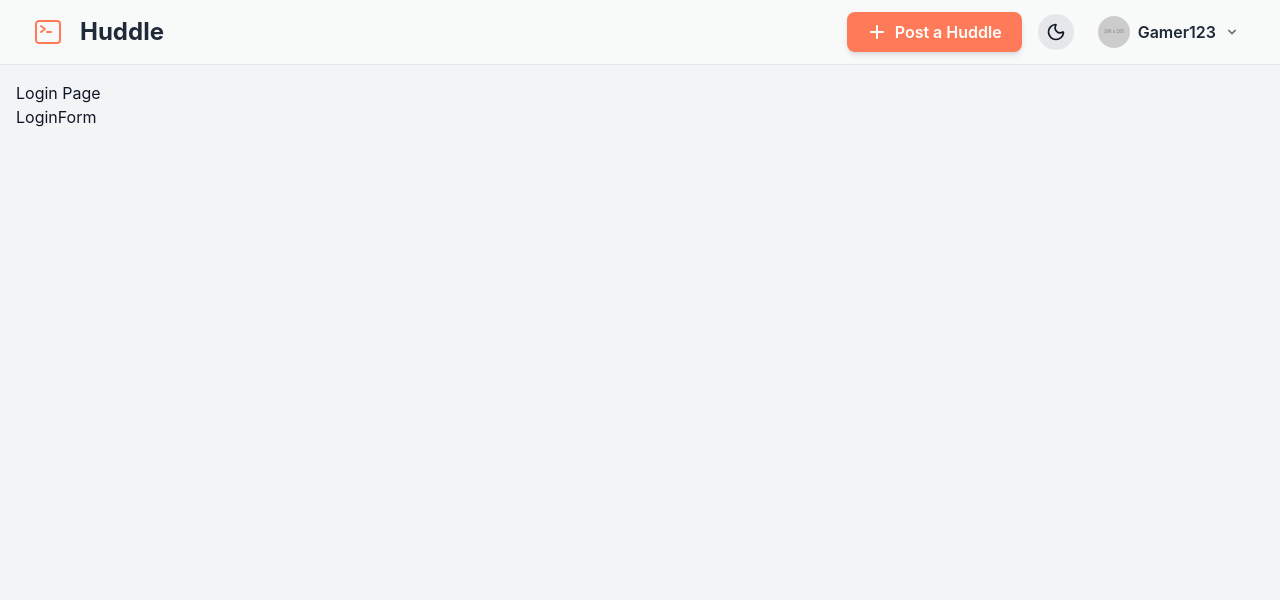
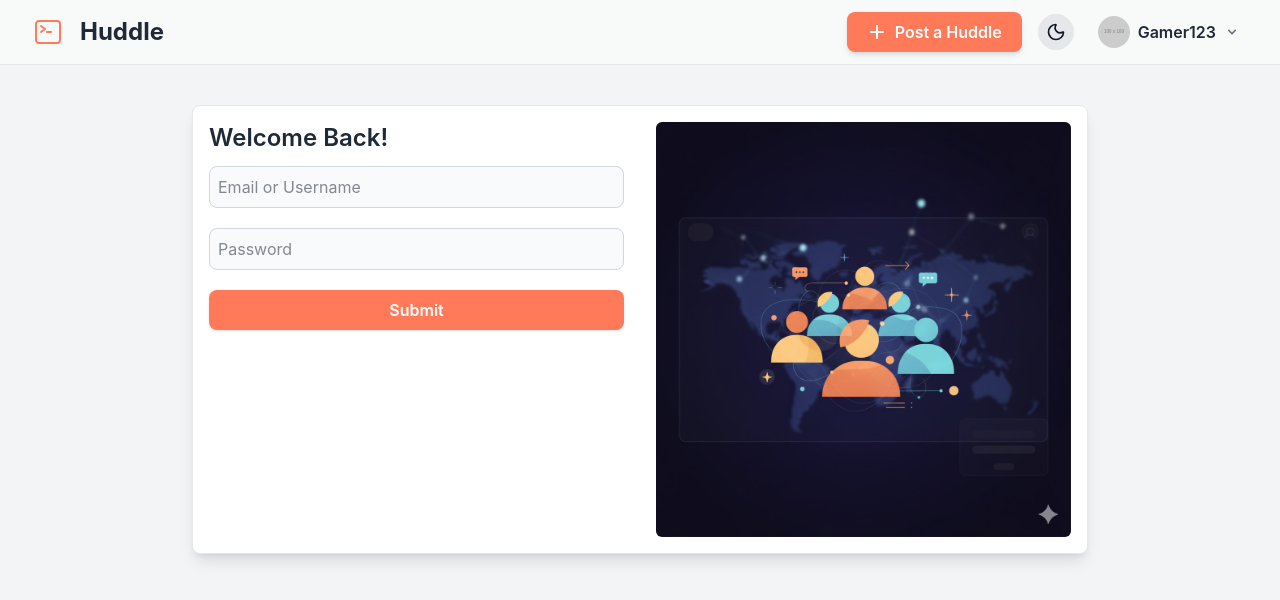
Before and after one commit to Smiruu/Huddle, a React (Vite) app in the folder client/: page /login in a window 1280 px wide. Shown: the top 600 px of the page. Built offline with nearby package versions, Linux system fonts and the light colour scheme.

Commit message:
feat: login designs

```diff
--- a/client/src/App.jsx
+++ b/client/src/App.jsx
@@ -42,12 +42,14 @@ const App = () => {
     <ThemeContext.Provider value={{ theme, toggleTheme }}>
       <div className="min-h-screen bg-gray-100 dark:bg-gray-900 text-gray-900 dark:text-gray-100 transition-colors duration-300">
         <Header />
-        <Router>
+        <main className="flex-grow">
+          <Router>
           <Routes>
             <Route path="/" element={<Dashboard />} />
             <Route path="/login" element={<Login />} />
           </Routes>
         </Router>
+        </main>
       </div>
     </ThemeContext.Provider>
   );
--- a/client/src/component/Filter.jsx
+++ b/client/src/component/Filter.jsx
@@ -2,12 +2,15 @@ import React from 'react';
 
 const Filter = () => {
   return (
-    <div className="min-w-full bg-white dark:bg-gray-800 p-4 md:p-6 rounded-lg shadow-lg border border-gray-200 dark:border-gray-700 mb-8 text-huddle-text-light dark:text-huddle-text-dark">
+    // Added dark mode classes for bg, border, and text
+    <div className="bg-white dark:bg-gray-800 p-4 rounded-lg shadow-lg border border-gray-200 dark:border-gray-700 mb-8 text-huddle-text-light dark:text-huddle-text-dark">
 
-      <h3 className="text-lg md:text-xl font-semibold mb-3 md:mb-4">Find your Huddle</h3>
+      {/* Title - dark mode text already handled by parent */}
+      <h3 className="text-lg font-semibold mb-3">Find your Huddle</h3>
 
-      <div className="grid grid-cols-1 sm:grid-cols-2 md:grid-cols-5 gap-4">
+      <div className="grid grid-cols-1 md:grid-cols-5 gap-4">
 
+        {/* Game Select */}
         <div className="flex flex-col space-y-1">
           <label htmlFor="game-select" className="text-sm font-medium text-gray-700 dark:text-gray-300">
             Game
@@ -26,6 +29,7 @@ const Filter = () => {
           </select>
         </div>
 
+        {/* Region Select */}
         <div className="flex flex-col space-y-1">
           <label htmlFor="region-select" className="text-sm font-medium text-gray-700 dark:text-gray-300">
             Region
@@ -44,6 +48,7 @@ const Filter = () => {
           </select>
         </div>
 
+        {/* Skill Select */}
         <div className="flex flex-col space-y-1">
           <label htmlFor="skill-select" className="text-sm font-medium text-gray-700 dark:text-gray-300">
             Skill Level
@@ -64,6 +69,7 @@ const Filter = () => {
           </select>
         </div>
 
+        {/* Group Size Select */}
         <div className="flex flex-col space-y-1">
           <label htmlFor="size-select" className="text-sm font-medium text-gray-700 dark:text-gray-300">
             Group Size
@@ -82,7 +88,8 @@ const Filter = () => {
           </select>
         </div>
 
-        <div className="flex flex-col justify-end h-full sm:col-span-2 md:col-span-1">
+        {/* Find Button */}
+        <div className="flex flex-col justify-end h-full">
 
           <button
             className="w-full bg-huddle-orange text-white font-semibold py-2 px-4 rounded-lg shadow
--- a/client/src/component/Login/LoginForm.jsx
+++ b/client/src/component/Login/LoginForm.jsx
@@ -1,6 +1,31 @@
+import { useState } from "react";
 const LoginForm = () => {
+    const {inputValue, setInputValue} = useState("");
+    const {password, setPassword} = useState("");
     return (
-        <div>LoginForm</div>
+        <form className="flex flex-col space-y-5">
+            <input
+                type="text"
+                placeholder="Email or Username"
+                value={inputValue}
+                onChange={(e) => setInputValue(e.target.value)}
+                className=" bg-gray-50 dark:bg-gray-700 border border-gray-300 dark:border-gray-600 text-gray-900 dark:text-gray-100 rounded-lg p-2 focus:ring-huddle-blue focus:border-huddle-blue dark:focus:ring-huddle-orange dark:focus:border-huddle-orange"
+                required
+            />
+            <input
+                type="password"
+                placeholder="Password"
+                value={password}
+                onChange={(e) => setPassword(e.target.value)}
+                className=" bg-gray-50 dark:bg-gray-700 border border-gray-300 dark:border-gray-600 text-gray-900 dark:text-gray-100 rounded-lg p-2 focus:ring-huddle-blue focus:border-huddle-blue dark:focus:ring-huddle-orange dark:focus:border-huddle-orange"
+                required
+            />
+            <button
+                type="submit"
+                className="w-full bg-huddle-orange text-white font-semibold py-2 px-4 rounded-lg shadow
+                       hover:bg-huddle-blue transition-colors duration-200"
+            > Submit </button>
+        </form>
     )
 }
 
--- a/client/src/screen/Login.jsx
+++ b/client/src/screen/Login.jsx
@@ -4,10 +4,28 @@ const Login = () => {
 
 
     return (
-    <div className="p-4 md:">
-        Login Page
-        <LoginForm />
-    </div>
+        <div className="flex items-center justify-center w-full flex-grow p-10  ">
+            <div className="bg-white dark:bg-gray-800 p-4 rounded-lg shadow-lg border
+            border-gray-200 dark:border-gray-700 mb-8 text-huddle-text-light dark:text-huddle-text-dark
+            flex flex-col lg:flex-row gap-8 max-w-4xl">
+                {/* Form design ehe*/}
+                <div className="w-1/2">
+                    <h1 className="text-2xl font-semibold mb-3">Welcome Back!</h1>
+                    <LoginForm />
+                </div>
+                {/* Image Section */}
+                <div className="w-1/2 justify-center items-center">
+                    <img
+                    src="/Login.jpg"
+                    alt="Huddle login graphic"
+                    className="w-full h-auto object-contain rounded-md"
+                />
+                </div>
+
+            </div>
+
+        </div>
+
     );
 }
 
```
Also changed, not shown: client/public/Login.jpg (added).
